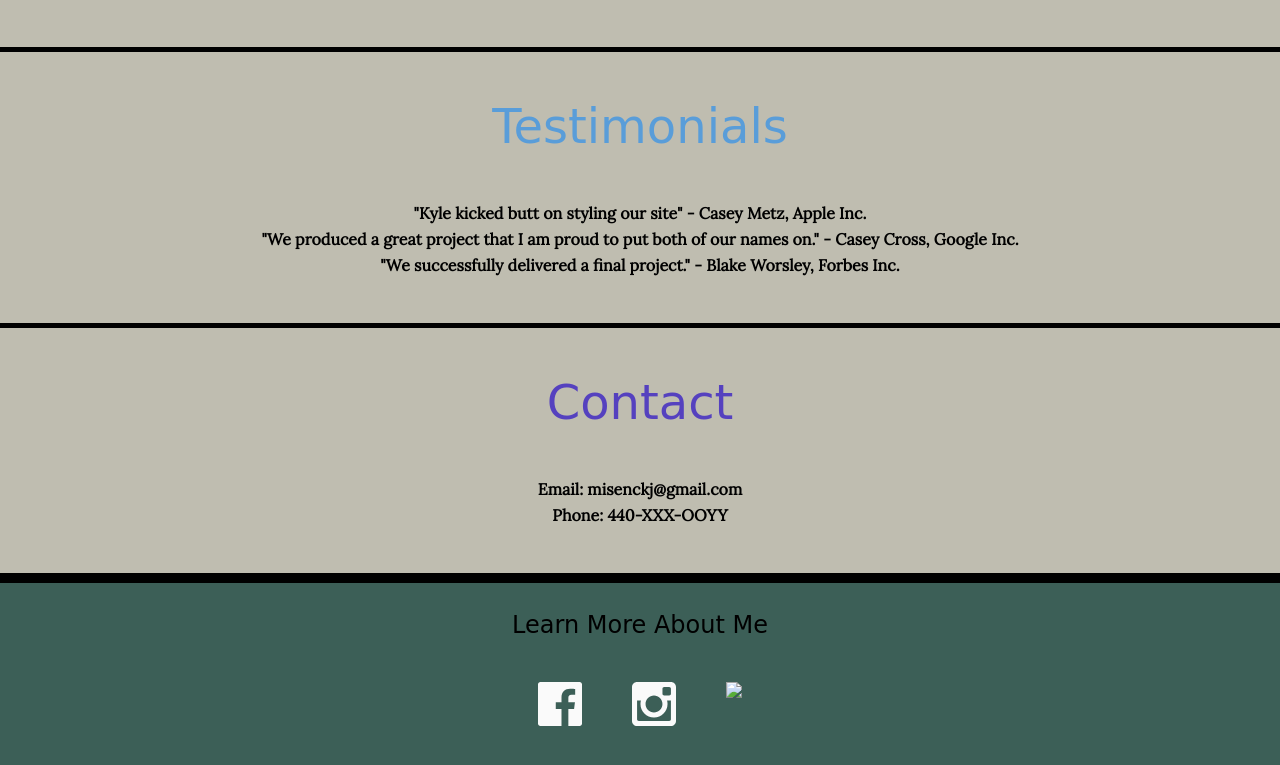
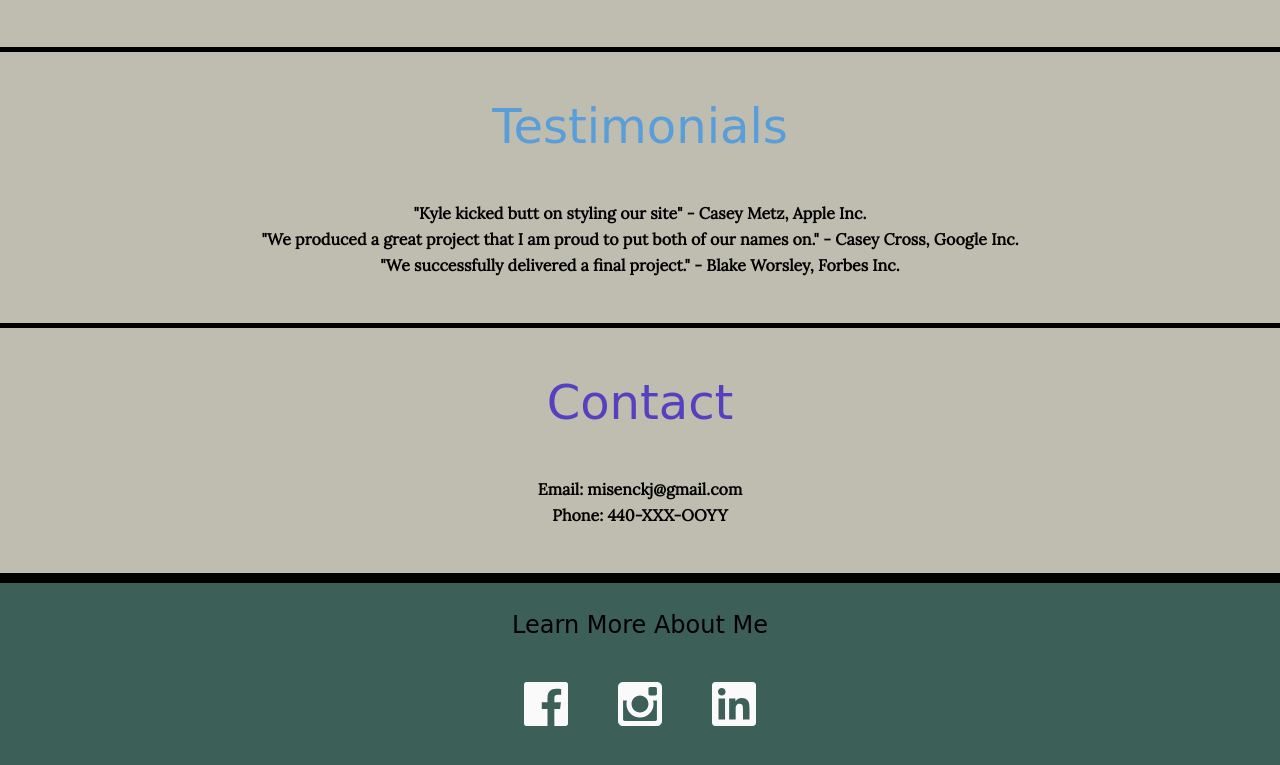
Before and after one commit to kylem038/kylem038.githib.io, a plain HTML site: page index.html in a window 1280 px wide. Shown: the part 1811-2576 px from the top of the page. Drawn offline with Linux system fonts and the light colour scheme; the site is published under a folder, as on GitHub Pages, so addresses that start at the root find nothing; a web font is replaced by a local one.

Commit message:
Update index.html

```diff
--- a/index.html
+++ b/index.html
@@ -82,7 +82,7 @@
       <li><a href="https://www.instagram.com/kylemisencik/" target="_blank">
         <img src="Images/instagram.svg"/></a></li>
       <li><a href="https://www.linkedin.com/in/kylemisencik" target="_blank">
-        <img src="/images/linkedin.svg"/></a></li>
+        <img src="Images/linkedin.svg"/></a></li>
     </ul>
 </footer>
 
```
